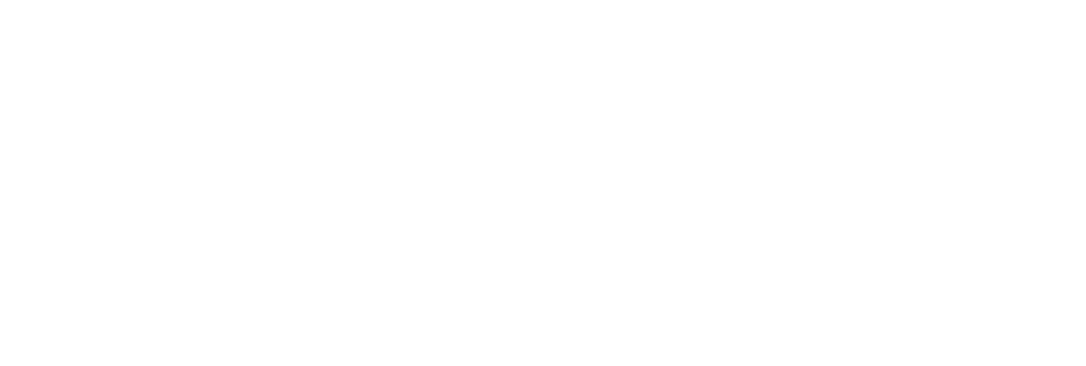
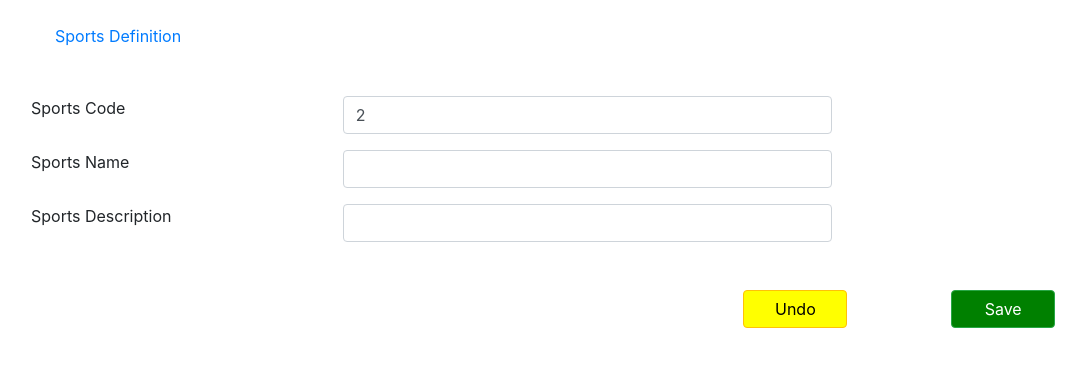
Before and after one commit to marionasr18/SEProject, a React (Create React App) app: page /sportsDefinition in a window 1280 px wide. Before the commit this address had no page. Shown: the top 366 px of the page, without its empty margins (32-1118 px from the left). Built offline with nearby package versions, Linux system fonts and the light colour scheme; sample sign-in values are in the browser's storage.

Commit message:
changing name of app

```diff
--- a/public/index.html
+++ b/public/index.html
@@ -27,7 +27,7 @@
       work correctly both with client-side routing and a non-root public URL.
       Learn how to configure a non-root public URL by running `npm run build`.
     -->
-    <title>React App</title>
+    <title>Sports Buddy</title>
   </head>
   <body>
     <noscript>You need to enable JavaScript to run this app.</noscript>
--- a/src/App.js
+++ b/src/App.js
@@ -10,6 +10,8 @@ import Loading from "./Loading";
 import LoadingContextWrapper from "./LoadingContextWrapper";
 import Profile from "./Profile";
 import Friends from "./Friends";
+import SportsDefinition from "./SportsDefinition/SportsDefinition";
+import FieldDefinition from "./FieldDefinition/FieldDefinition";
 
 
 function App() {
@@ -35,6 +37,8 @@ function App() {
             <Route index element={<Profile />} />
             </Route>
             <Route path='/friends'><Route index element={<Friends />} /></Route>
+            <Route path='/sportsDefinition'><Route index element={<SportsDefinition />} /></Route>
+            <Route path='/fieldsDefinition'><Route index element={<FieldDefinition />} /></Route>
 
 
         </Route>
--- a/src/Auth.jsx
+++ b/src/Auth.jsx
@@ -19,11 +19,11 @@ export function Auth() {
                 navigate('/profile')
             }
         }
-        if (sessionStorage.getItem("item_key") === 'regular') {
+        // if (sessionStorage.getItem("item_key") === 'regular') {
 
-            navigate('/profile', { replace: true })
+        //     navigate('/', { replace: true })
 
-        }
+        // }
     }, [location.pathname])
 
 
--- /dev/null
+++ b/src/FieldDefinition/FieldDefinition.jsx
@@ -0,0 +1,68 @@
+import React, { useState, useCallback, useEffect, useContext } from "react";
+import { FetchData } from "../functions";
+import { useNavigate } from "react-router-dom"
+import '../App.css'
+import { LoadingContext } from "../LoadingContextWrapper";
+import Footer from "../Footer";
+
+
+
+
+const FieldDefinition = () => {
+    const STATE = {
+        fieldsCode: '',
+        fieldsName: '',
+        fieldsDesc: '',
+    }
+    const [state, setState] = useState(STATE)
+    const FillData = useCallback(async () => {
+        let data = await FetchData('DataFiles/PlayersData.json', 'get')
+        console.log(data.data)
+    }, [])
+    useEffect(() => {
+        FillData()
+    }, [])
+    const handleChange = useCallback((e) => {
+        setState(prv=>{
+            return{
+                ...prv,
+                [e.target.name]:e.target.value
+            }
+        })
+    })
+
+    return (
+        <div className="row ml-5">
+            <div className="col-12">
+            <div className="row mt-4 ml-4 title text-primary">Fields Definition</div>
+            <div className="row mt-5">
+                <div className="col-3">Field Code</div>
+                <div className="col-5">
+                    <input type="text" className="form-control"  value={state.fieldsCode}  name="fieldsCode" onChange={handleChange} />
+                </div>
+            </div>
+            <div className="row mt-3">
+                <div className="col-3">Field Name</div>
+                <div className="col-5">
+                    <input type="text" className="form-control"  value={state.fieldsName}  name="fieldsName" onChange={handleChange} />
+                </div>
+            </div>
+            <div className="row mt-3">
+                <div className="col-3">Field Description</div>
+                <div className="col-5">
+                    <input type="text" className="form-control"  value={state.fieldsDesc} name="fieldsDesc" onChange={handleChange} ></input>
+                </div>
+            </div>
+            {/* <Footer/> */}
+            <div className="row mt-5">
+
+            <button type="button" className="btn btn-warning offset-7 col-1"style={{ backgroundColor: 'yellow', color: 'black' }}>Undo</button>
+            <button type="button" className="btn btn-success col-1 offset-1 " style={{ backgroundColor: 'green', color: 'white' }}>Save</button>
+
+            </div>
+            </div>
+        </div>
+
+    )
+}
+export default FieldDefinition;
--- a/src/Profile.jsx
+++ b/src/Profile.jsx
@@ -35,6 +35,12 @@ function Profile() {
         <a href="#responsive-header" className="block mt-4 lg:inline-block lg:mt-0 text-teal-200 hover:text-white  col-3">
           Blog
         </a>
+        <a href="/sportsDefinition" className="block mt-4 lg:inline-block lg:mt-0 text-teal-200 hover:text-white  col-3">
+          Sports Definition
+        </a>
+        <a href="/fieldsDefinition" className="block mt-4 lg:inline-block lg:mt-0 text-teal-200 hover:text-white  col-3">
+          Fields Definition
+        </a>
       </div>
        <div>
         <button className="inline-block text-sm px-4 py-2 leading-none border rounded text-white border-white hover:border-transparent hover:text-teal-500 hover:bg-white mt-4 lg:mt-0" onClick={handleLogout}>Sign out</button>
--- /dev/null
+++ b/src/SportsDefinition/SportsDefinition.jsx
@@ -0,0 +1,68 @@
+import React, { useState, useCallback, useEffect, useContext } from "react";
+import { FetchData } from "../functions";
+import { useNavigate } from "react-router-dom"
+import '../App.css'
+import { LoadingContext } from "../LoadingContextWrapper";
+import Footer from "../Footer";
+
+
+
+
+const SportsDefinition = () => {
+    const STATE = {
+        sportsCode: '2',
+        sportsName: '',
+        sportsDesc: '',
+    }
+    const [state, setState] = useState(STATE)
+    const FillData = useCallback(async () => {
+        let data = await FetchData('DataFiles/PlayersData.json', 'get')
+        console.log(data.data)
+    }, [])
+    useEffect(() => {
+        FillData()
+    }, [])
+    const handleChange = useCallback((e) => {
+        setState(prv=>{
+            return{
+                ...prv,
+                [e.target.name]:e.target.value
+            }
+        })
+    })
+
+    return (
+        <div className="row ml-5">
+            <div className="col-12">
+            <div className="row mt-4 ml-4 title text-primary">Sports Definition</div>
+            <div className="row mt-5">
+                <div className="col-3">Sports Code</div>
+                <div className="col-5">
+                    <input type="text" className="form-control"  value={state.sportsCode}  name="sportsCode" onChange={handleChange} />
+                </div>
+            </div>
+            <div className="row mt-3">
+                <div className="col-3">Sports Name</div>
+                <div className="col-5">
+                    <input type="text" className="form-control"  value={state.sportsName}  name="sportsName" onChange={handleChange} />
+                </div>
+            </div>
+            <div className="row mt-3">
+                <div className="col-3">Sports Description</div>
+                <div className="col-5">
+                    <input type="text" className="form-control"  value={state.sportsDesc} name="sportsDesc" onChange={handleChange} ></input>
+                </div>
+            </div>
+            {/* <Footer/> */}
+            <div className="row mt-5">
+
+            <button type="button" className="btn btn-warning offset-7 col-1"style={{ backgroundColor: 'yellow', color: 'black' }}>Undo</button>
+            <button type="button" className="btn btn-success col-1 offset-1 " style={{ backgroundColor: 'green', color: 'white' }}>Save</button>
+
+            </div>
+            </div>
+        </div>
+
+    )
+}
+export default SportsDefinition;
```
